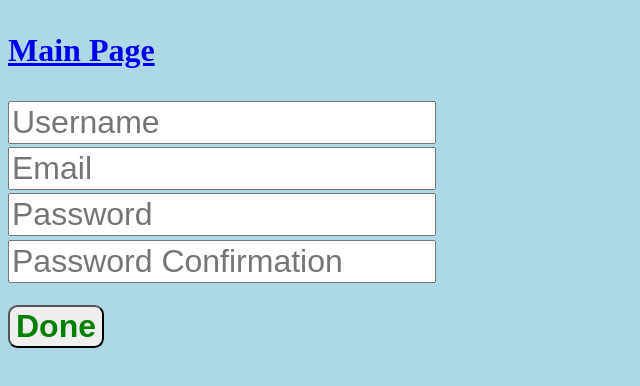
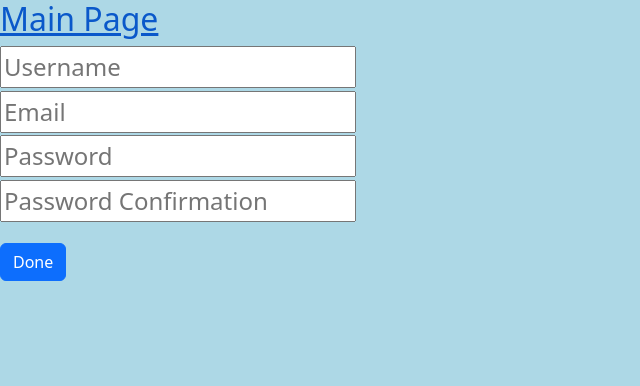
Before and after one commit to projects2022-12/project1, a React (Create React App) app: page /register in a window 1280 px wide. Shown: the top 386 px of the page, without its empty margins (0-640 px from the left). Built offline with nearby package versions, Linux system fonts and the light colour scheme.

Commit message:
changed style a bit, added bootstrap

```diff
--- a/package.json
+++ b/package.json
@@ -8,7 +8,9 @@
     "@testing-library/react": "^13.4.0",
     "@testing-library/user-event": "^13.5.0",
     "axios": "^1.2.1",
+    "bootstrap": "^5.2.3",
     "react": "^18.2.0",
+    "react-bootstrap": "^2.7.0",
     "react-dom": "^18.2.0",
     "react-router-dom": "^6.4.5",
     "react-scripts": "5.0.1",
--- a/src/App.js
+++ b/src/App.js
@@ -1,6 +1,7 @@
 import React, { Component } from 'react'
 import axios from 'axios';
 import { Link } from 'react-router-dom';
+import Button from 'react-bootstrap/Button';
 
 class App extends Component {
     constructor() {
@@ -45,7 +46,7 @@
             {/*<label for="2">Password: </label>*/}
             <input minLength="8" required type="password" name="password" value={password} onChange={this.onChange} placeholder="Password" id="2"></input>
             </div>
-            <button type="submit">Done</button>
+            <Button variant="primary" type="submit">Done</Button>
             </form>
         </main>
         );
--- a/src/components/Register.js
+++ b/src/components/Register.js
@@ -1,6 +1,7 @@
 import React, { Component } from 'react'
 import axios from 'axios';
 import { Link } from 'react-router-dom';
+import Button from 'react-bootstrap/Button';
 
 class Register extends Component {
     constructor() {
@@ -53,7 +54,7 @@
             <div>
             <input minLength="8" required type="password" name="passwordConfirmation" value={passwordConfirmation} onChange={this.onChange} placeholder="Password Confirmation"></input>
             </div>
-            <button type="submit">Done</button>
+            <Button variant="primary" type="submit">Done</Button>
             </form>
         </main>
         );
--- a/src/index.js
+++ b/src/index.js
@@ -2,6 +2,7 @@
 import ReactDOM from 'react-dom/client';
 import { BrowserRouter as Router, Route, Routes } from 'react-router-dom';
 import App from './App';
+import 'bootstrap/dist/css/bootstrap.min.css';
 import './style/Style.css';
 import Register from './components/Register';
 
--- a/src/style/Style.css
+++ b/src/style/Style.css
@@ -4,7 +4,7 @@
 
 input {
 	margin-bottom: 0.1em;
-	font-size: 2em;
+	font-size: 1.5em;
 }
 
 button {
```
Also changed, not shown: 1 other file (tests, documents, lock files or other folders).
